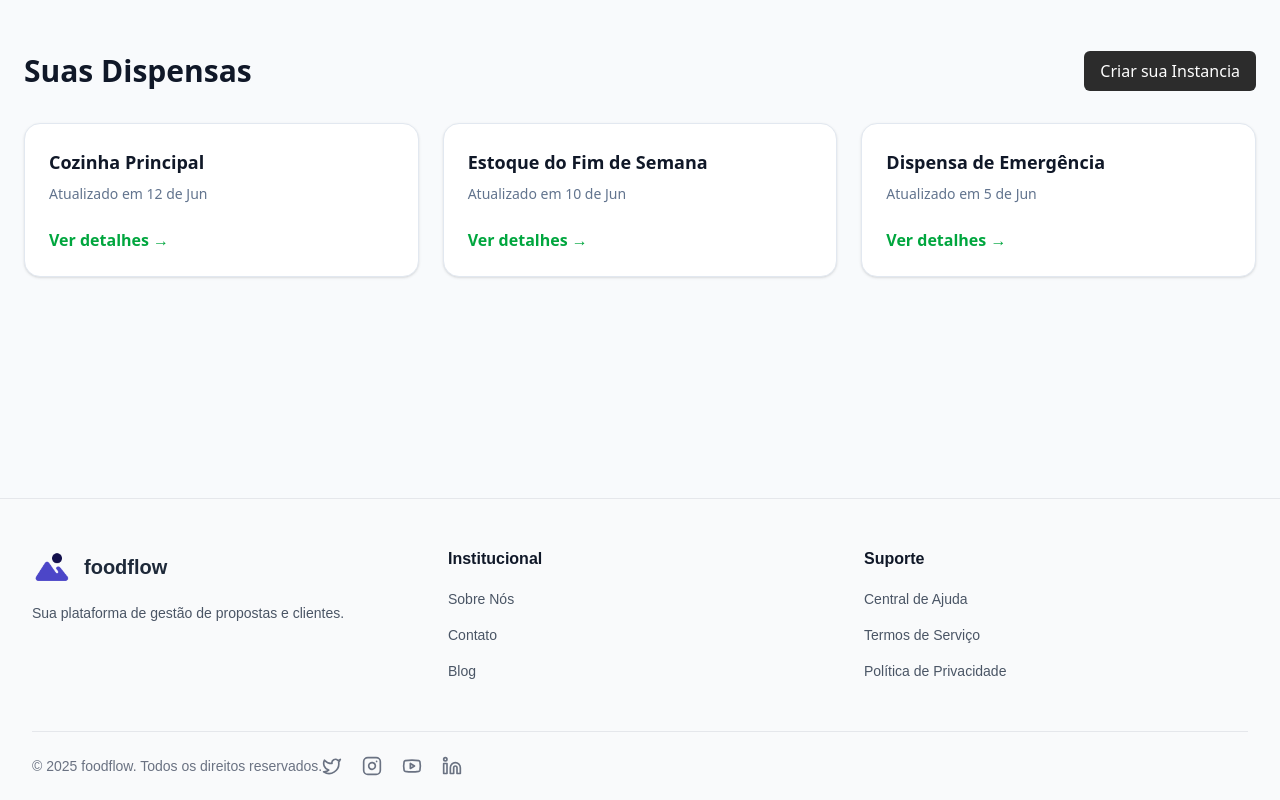
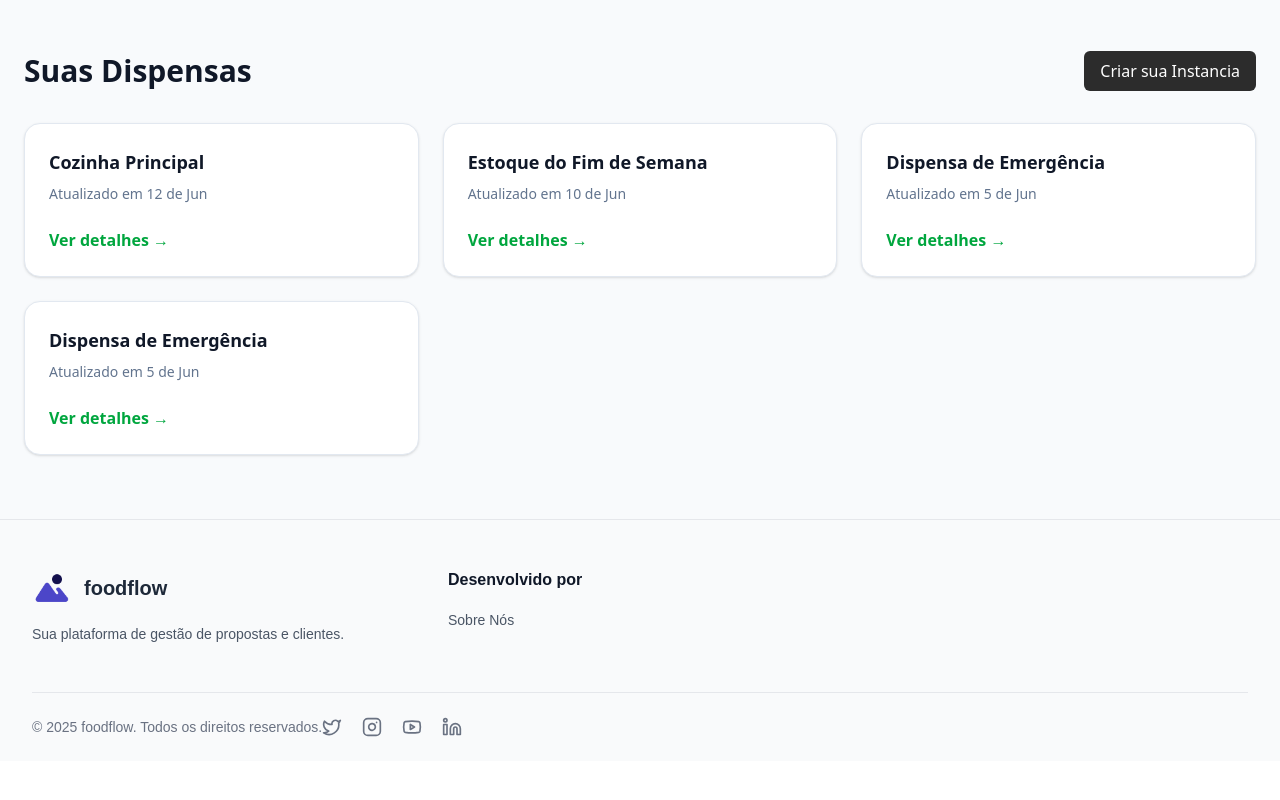
Before and after one commit to CerberusInHeaven/foodflow., a Next.js app in the folder front/: page /perfil in a window 1280 px wide. Shown: the part 367-1167 px from the top of the page. After the commit the page ends 1128 px from the top, so only its background shows below. Built offline with nearby package versions, Linux system fonts and the light colour scheme.

Commit message:
quarta feira: ajustes de typagem

```diff
--- a/front/src/app/components/footer.tsx
+++ b/front/src/app/components/footer.tsx
@@ -14,7 +14,7 @@ export function footerzinho() {
             <div className="container mx-auto px-4 sm:px-6 lg:px-8">
                 {/* Seção principal com logo e links essenciais */}
                 <div className="grid grid-cols-1 md:grid-cols-3 gap-8 py-12">
-                    {/* Coluna 1: Logo e Descrição */}
+                    {/* Coluna 1 Logo e Descrição */}
                     <div className="col-span-1">
                         <Link href="/" className="flex items-center space-x-3">
                             <img src="./horde.png" className="h-10 w-auto" alt="Logo foodflow" />
@@ -27,28 +27,20 @@ export function footerzinho() {
                         </p>
                     </div>
 
-                    {/* Colunas 2 e 3: Links Essenciais */}
+                    {/* Coluna do footer 2 */}
                     <div className="col-span-1 md:col-span-2 grid grid-cols-2 gap-8">
                         <div>
-                            <h3 className="font-semibold text-gray-900 mb-4">Institucional</h3>
+                            <h3 className="font-semibold text-gray-900 mb-4">Desenvolvido por</h3>
                             <ul className="space-y-3">
-                                <li><Link href="/sobre" className="text-sm text-gray-600 hover:text-gray-900 transition-colors">Sobre Nós</Link></li>
-                                <li><Link href="/contato" className="text-sm text-gray-600 hover:text-gray-900 transition-colors">Contato</Link></li>
-                                <li><Link href="/blog" className="text-sm text-gray-600 hover:text-gray-900 transition-colors">Blog</Link></li>
+                                <li><img src="" alt="" /><Link href="/sobre" className="text-sm text-gray-600 hover:text-gray-900 transition-colors">Sobre Nós</Link></li>
+
                             </ul>
                         </div>
-                        <div>
-                            <h3 className="font-semibold text-gray-900 mb-4">Suporte</h3>
-                            <ul className="space-y-3">
-                                <li><Link href="/ajuda" className="text-sm text-gray-600 hover:text-gray-900 transition-colors">Central de Ajuda</Link></li>
-                                <li><Link href="/termos" className="text-sm text-gray-600 hover:text-gray-900 transition-colors">Termos de Serviço</Link></li>
-                                <li><Link href="/privacidade" className="text-sm text-gray-600 hover:text-gray-900 transition-colors">Política de Privacidade</Link></li>
-                            </ul>
-                        </div>
+
                     </div>
                 </div>
 
-                {/* Barra Inferior */}
+
                 <div className="flex flex-col sm:flex-row items-center **justify-center sm:justify-between** py-6 border-t border-gray-200">
                     <p className="text-sm text-gray-500 mb-2 sm:mb-0 text-center sm:text-left">© {new Date().getFullYear()} foodflow. Todos os direitos reservados.</p>
                     <div className="flex space-x-5">
--- a/front/src/app/components/header.tsx
+++ b/front/src/app/components/header.tsx
@@ -11,9 +11,9 @@ export function Header() {
     const router = useRouter();
     const [isUserMenuOpen, setIsUserMenuOpen] = useState(false);
 
-    // Sua função de logout original
+
     function clienteSair() {
-        if (confirm("Confirma saída do sistema?")) {
+        if (confirm("Confirma saída da conta ?")) {
             deslogaCliente();
             if (localStorage.getItem("clienteKey")) {
                 localStorage.removeItem("clienteKey");
@@ -29,9 +29,9 @@ export function Header() {
             <nav className="container mx-auto px-4 sm:px-6 lg:px-8">
                 <div className="flex items-center justify-between h-16">
 
-                    {/* Lado Esquerdo: Logo */}
+
                     <div className="flex-shrink-0">
-                        <Link href={isLoggedIn ? "/dispensas" : "/"} className="flex items-center gap-3">
+                        <Link href={isLoggedIn ? "/dispensa" : "/"} className="flex items-center gap-3">
                             <Image
                                 src="/horde.png"
                                 alt="FoodFlow Logo"
@@ -46,10 +46,10 @@ export function Header() {
                         </Link>
                     </div>
 
-                    {/* Lado Direito: Ações */}
+
                     <div className="flex items-center gap-4">
                         {isLoggedIn ? (
-                            // --- HEADER DE USUÁRIO LOGADO ---
+                            // --- logaduuuuu ---
                             <div className="relative">
                                 <button
                                     onClick={() => setIsUserMenuOpen(!isUserMenuOpen)}
@@ -62,7 +62,7 @@ export function Header() {
                                     <ChevronDown className="w-5 h-5 text-gray-400" />
                                 </button>
 
-                                {/* Dropdown do Menu do Usuário */}
+
                                 {isUserMenuOpen && (
                                     <div
                                         className="absolute right-0 mt-2 w-56 origin-top-right bg-white rounded-xl shadow-lg ring-1 ring-black ring-opacity-5"
@@ -76,8 +76,8 @@ export function Header() {
                                             <Link href="/perfil" className="flex items-center gap-3 px-3 py-2 text-sm text-gray-700 rounded-md hover:bg-gray-100">
                                                 <Settings className="w-4 h-4 text-gray-500" /> Meu Perfil
                                             </Link>
-                                             <Link href="/dispensas" className="flex items-center gap-3 px-3 py-2 text-sm text-gray-700 rounded-md hover:bg-gray-100">
-                                                {/* Adicione um ícone se desejar. Ex: <List className="w-4 h-4 text-gray-500" /> */}
+                                             <Link href="/dispensa" className="flex items-center gap-3 px-3 py-2 text-sm text-gray-700 rounded-md hover:bg-gray-100">
+
                                                 Minhas Dispensas
                                             </Link>
                                             <button onClick={clienteSair} className="w-full text-left flex items-center gap-3 px-3 py-2 text-sm text-red-600 rounded-md hover:bg-red-50 hover:text-red-700">
@@ -88,7 +88,7 @@ export function Header() {
                                 )}
                             </div>
                         ) : (
-                            // --- HEADER DE VISITANTE ---
+                            // --- não ta logaduuuu ---
                             <div className="flex items-center gap-2">
                                 <Link href="/login" className="px-4 py-2 rounded-lg text-sm font-semibold text-gray-600 hover:bg-gray-100 transition-colors">
                                     Entrar
--- a/front/src/app/perfil/page.tsx
+++ b/front/src/app/perfil/page.tsx
@@ -19,6 +19,7 @@ export default function Perfil() {
     { id: 1, nome: 'Cozinha Principal', data: 'Atualizado em 12 de Jun' },
     { id: 2, nome: 'Estoque do Fim de Semana', data: 'Atualizado em 10 de Jun' },
     { id: 3, nome: 'Dispensa de Emergência', data: 'Atualizado em 5 de Jun' },
+    { id: 4, nome: 'Dispensa de Emergência', data: 'Atualizado em 5 de Jun' },
   ]
 
   return (
```
